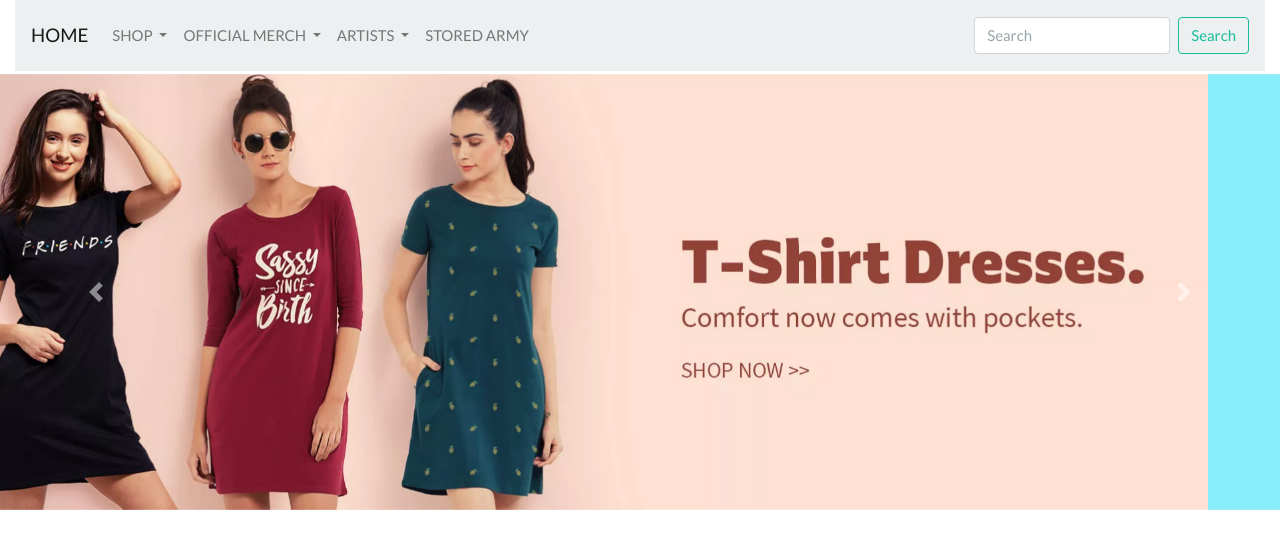
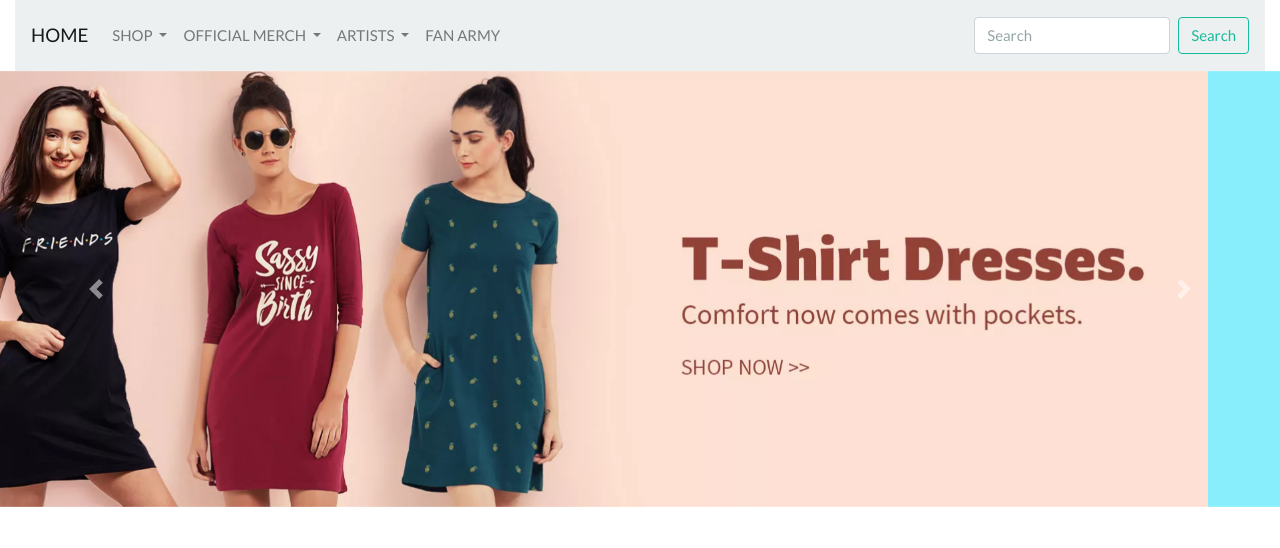
Before and after one commit to lightt77/StoredSoul, an Angular app in the folder webapp/: page / in a window 1280 px wide. Shown: the top 548 px of the page. Built offline with nearby package versions, Linux system fonts and the light colour scheme.

Commit message:
Add routing to products page

```diff
--- a/webapp/src/app/components/header/header.component.html
+++ b/webapp/src/app/components/header/header.component.html
@@ -13,7 +13,7 @@
           SHOP <span class="sr-only">(current)</span>
         </a>
         <div class="dropdown-menu" aria-labelledby="navbarDropdown">
-          <a class="dropdown-item" href="#">Products</a>
+          <a class="dropdown-item" href="products">Products</a>
           <a class="dropdown-item" href="#">Themes</a>
           <a class="dropdown-item" href="#">Genres</a>
         </div>
@@ -44,7 +44,7 @@
         </div>
       </li>
       <li class="nav-item">
-        <a class="nav-link" href="#">STORED ARMY</a>
+        <a class="nav-link" href="#">FAN ARMY</a>
       </li>
     </ul>
     <form class="form-inline my-2 my-lg-0">
--- a/webapp/src/app/components/home/home.component.html
+++ b/webapp/src/app/components/home/home.component.html
@@ -1,4 +1,4 @@
-<div id="carouselExampleSlidesOnly" class="carousel slide" data-ride="carousel" style="margin-top: 3px">
+<div id="carouselExampleSlidesOnly" class="carousel slide" data-ride="carousel">
   <div class="carousel-inner">
     <div class="carousel-item">
       <img class="d-block w-100" src="assets\home\popculture.jpg" alt="Second slide">
```
